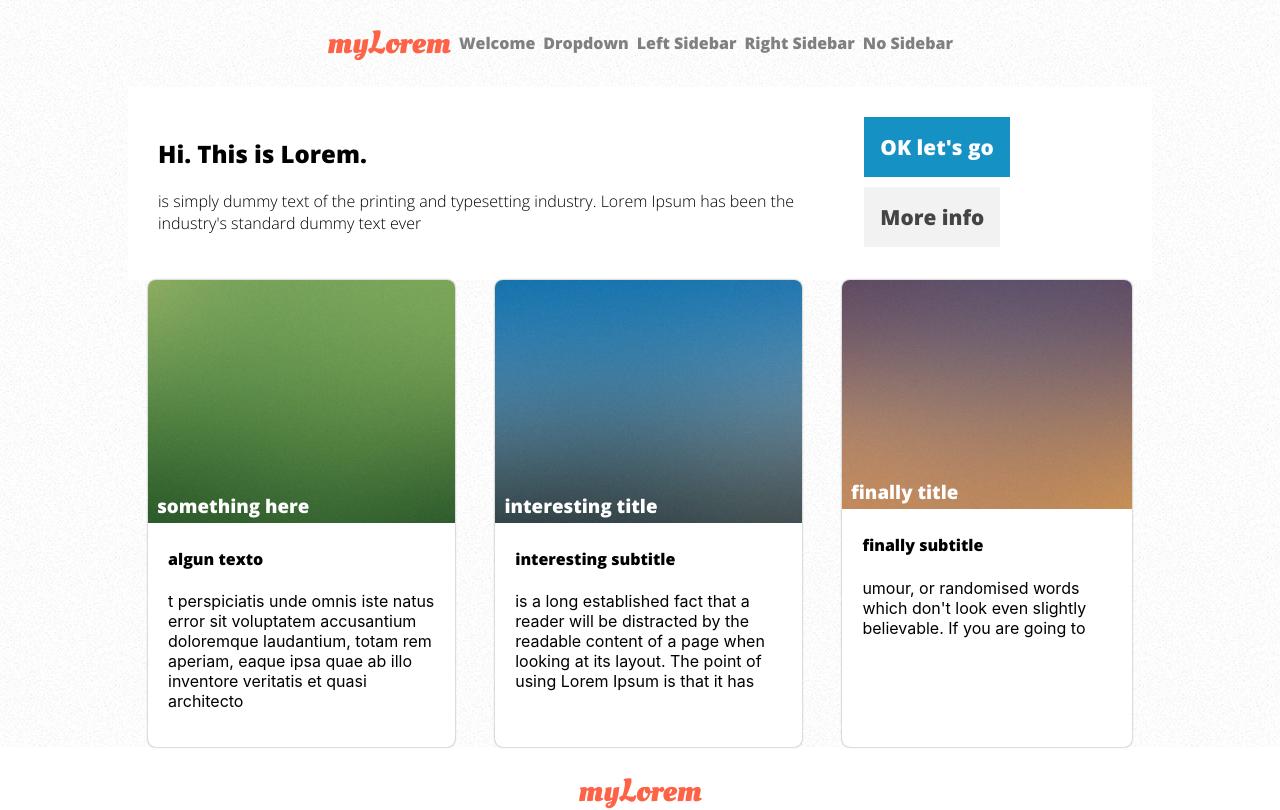
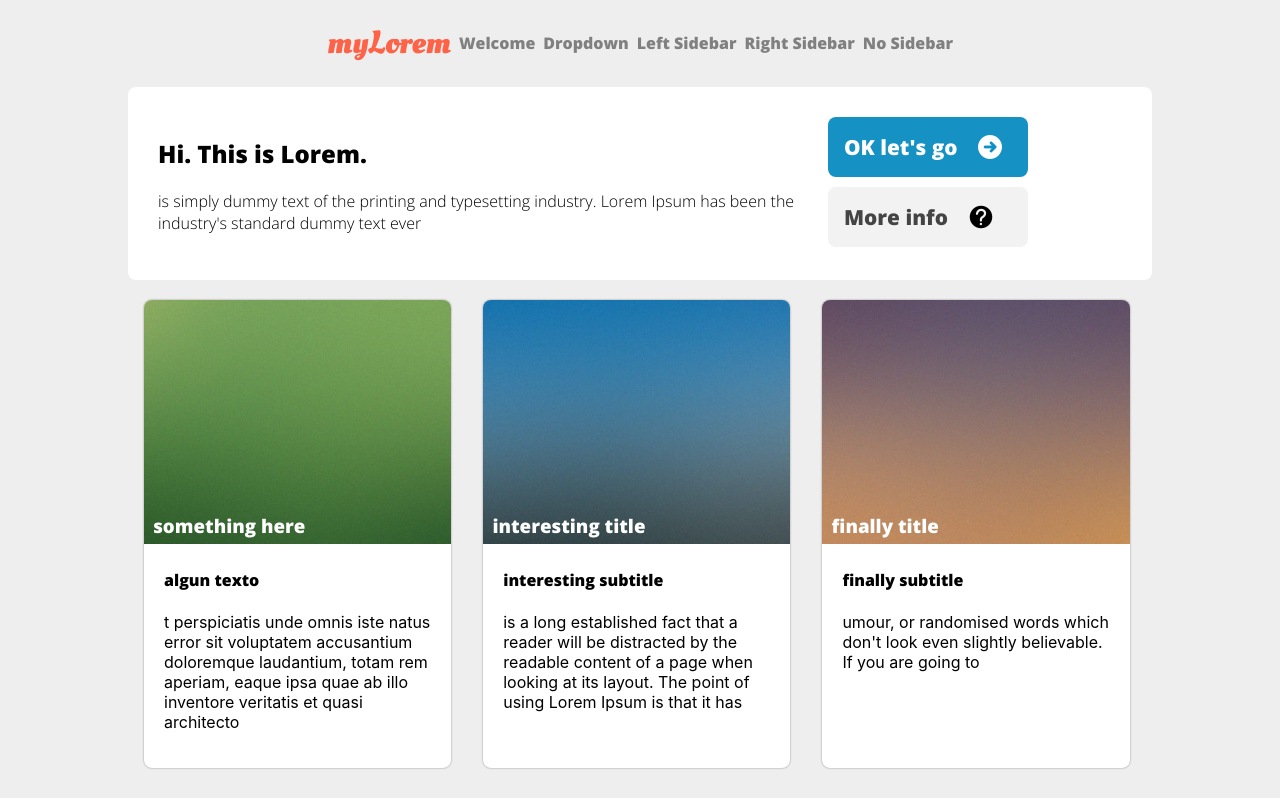
Before and after one commit to diegofernandoalayon/pruebaFrontend_BandB_react, a React (Create React App) app: page / in a window 1280 px wide. Shown: the top 810 px of the page. Built offline with nearby package versions, Linux system fonts and the light colour scheme.

Commit message:
estilando botones del copy

```diff
--- a/src/App.css
+++ b/src/App.css
@@ -24,7 +24,9 @@
 }
 
 .content-1, .content-3{
-  background-image: url('./images/bg01.png');
+  /* background-image: url('./images/bg01.png'); */
+  background-color: rgba(200, 200, 200, 0.3);
+  padding-bottom: 30px;
 }
 .content-1-1{
   width: 80%;
@@ -61,6 +63,7 @@
     flex-direction: column;
   }
   .tarjeta{
+    margin-bottom: 200px;
     max-width: 100%;
   }
 }
--- a/src/components/Copy/copy.css
+++ b/src/components/Copy/copy.css
@@ -2,6 +2,8 @@
   background-color:white;
   display: flex;
   padding: 30px;
+  margin-bottom: 1.3rem;
+  border-radius: 8px;
 }
 .copy h2{
   font-family: 'openB';
@@ -19,16 +21,28 @@
   text-align: left;
   flex-grow: 1
 }
+.btn{
+  border: none;
+  padding: 1rem;
+  cursor: pointer;
+  font-family: 'openB';
+  font-size: 1.3rem;
+  width: 200px;
+  display: flex;
+  border-radius: 8px;
+}
 .btn-primario{
   background-color: #1591c4;
-  border: none;
-  padding: 1rem;
-  display: block;
+
+
   margin-bottom: 10px;
-  font-family: 'openB';
-  font-size: 1.3rem;
   color: white;
-  cursor: pointer;
+
+
+}
+.btn img{
+  margin: auto;
+  margin-left: 1.3rem;
 }
 .btn-primario:hover{
   background-color: #207caa;
@@ -36,10 +50,13 @@
 }
 .btn-secundario{
   background-color: #f2f2f2;
-  border: none;
-  padding: 1rem;
-  display: block;
-  font-family: 'openB';
-  font-size: 1.3rem;
   color: #444444;
 }
+.btn-secundario:hover{
+  background-color: #dfdbdb;
+}
+@media (max-width: 600px){
+  .copy{
+    flex-direction: column;
+  }
+}
--- a/src/components/Copy/index.js
+++ b/src/components/Copy/index.js
@@ -1,4 +1,6 @@
 import './copy.css'
+import next from '../../images/next.png'
+import moreInfo from '../../images/question.png'
 export default function Copy(){
   return(
     <div className='copy'>
@@ -7,8 +9,8 @@ export default function Copy(){
         <p>is simply dummy text of the printing and typesetting industry. Lorem Ipsum has been the industry's standard dummy text ever</p>
       </div>
       <div className="copy-btn">
-        <button className='btn-primario'>OK let's go</button>
-        <button className='btn-secundario'>More info</button>
+        <button className='btn btn-primario'>OK let's go<img src={next} alt='sigue'/></button>
+        <button className='btn btn-secundario'>More info <img src={moreInfo} alt='mas info'/></button>
       </div>
     </div>
   )
--- a/src/components/Tarjeta/tarjeta.css
+++ b/src/components/Tarjeta/tarjeta.css
@@ -1,5 +1,5 @@
 .tarjeta{
-  margin: 0 20px 0 20px;
+  margin: 0 16px 0 16px;
   background-color: white;
   border-radius: 8px;
   box-shadow: 0 0 2px gray;
@@ -34,6 +34,7 @@
 @media (max-width: 600px){
 
   .tarjeta{
+    margin-bottom: 40px;
     max-width: 100%;
   }
 }
```
Also changed, not shown: src/images/next.png (added), src/images/question.png (added).
